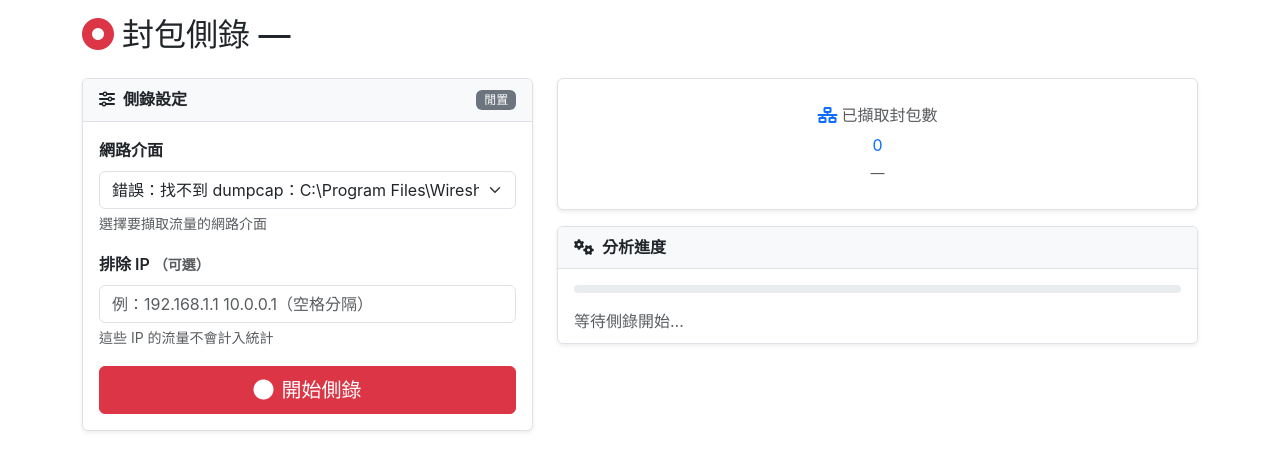
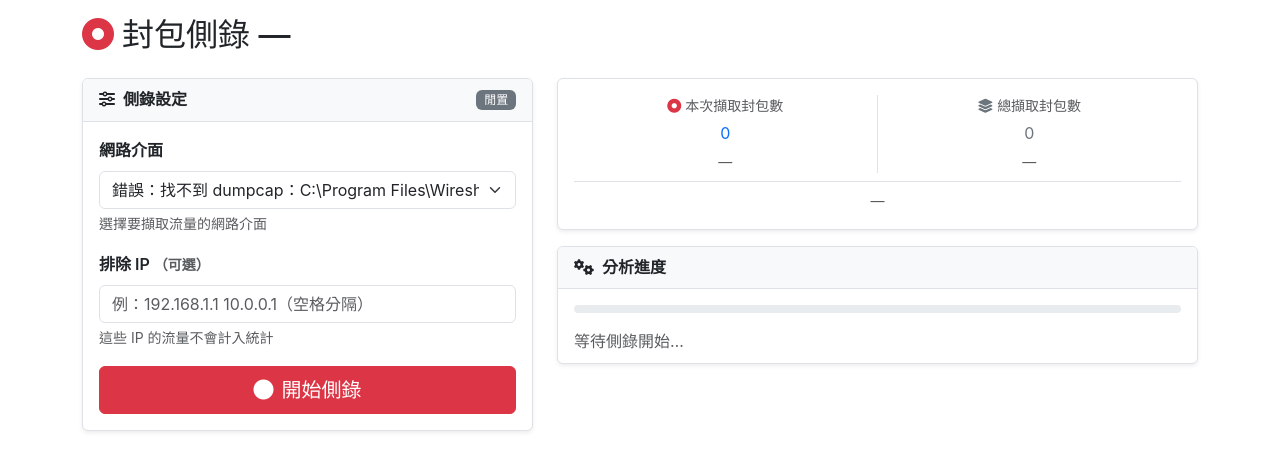
Before and after one commit to wolfheluo/NEW-PCAP-WEB, a Flask app: template templates/capture.html in a window 1280 px wide. Shown: the part 108-577 px from the top of the page. Run offline with Flask 3, Linux system fonts and the light colour scheme; the template is opened without the code that fills it, so the values that code supplies are empty; some libraries are stand-ins or nearby versions.

Commit message:
Enhance PCAP capture statistics tracking and UI display
- Added current and total packet count display in the UI.
- Implemented persistent storage for total packet statistics across sessions.
- Updated API responses to include current bytes and total PCAP bytes.
- Refactored packet count update logic to streamline data handling.

```diff
--- a/main.py
+++ b/main.py
@@ -249,7 +249,50 @@
                     current = capture_states[project_name].get('packet_count', 0)
                     if total > current:
                         capture_states[project_name]['packet_count'] = total
-                        socketio.emit('packet_count', {'project': project_name, 'count': total})
+
+        # 每輪都更新檔案大小（PCAP 持續增長，即使封包數未變也要推送）
+        all_pcaps = glob.glob(os.path.join(pcap_dir, '*.pcap'))
+        total_pcap_bytes = sum(os.path.getsize(f) for f in all_pcaps if os.path.isfile(f))
+        with capture_states_lock:
+            if project_name in capture_states:
+                pcap_prefix = capture_states[project_name].get('pcap_prefix', '')
+                current_bytes = sum(
+                    os.path.getsize(f) for f in all_pcaps
+                    if os.path.isfile(f) and (not pcap_prefix or os.path.basename(f).startswith(pcap_prefix))
+                )
+                current_count = capture_states[project_name].get('packet_count', 0)
+                socketio.emit('packet_count', {
+                    'project': project_name,
+                    'count': current_count,
+                    'current_bytes': current_bytes,
+                    'total_pcap_bytes': total_pcap_bytes,
+                })
+
+
+def _load_pcap_stats(project_name: str) -> dict:
+    """讀取專案累計封包統計（跨 session 持久化）"""
+    stats_path = os.path.join(get_project_dir(project_name), 'pcap_stats.json')
+    if os.path.exists(stats_path):
+        try:
+            with open(stats_path, 'r', encoding='utf-8') as f:
+                return json.load(f)
+        except Exception:
+            pass
+    return {'total_packets': 0}
+
+
+def _save_pcap_stats(project_name: str, delta_packets: int):
+    """將本次 session 封包數累加寫入 pcap_stats.json"""
+    if delta_packets <= 0:
+        return
+    try:
+        stats = _load_pcap_stats(project_name)
+        stats['total_packets'] = stats.get('total_packets', 0) + delta_packets
+        stats_path = os.path.join(get_project_dir(project_name), 'pcap_stats.json')
+        with open(stats_path, 'w', encoding='utf-8') as f:
+            json.dump(stats, f)
+    except Exception:
+        pass
 
 
 def _append_capture_log(project_name: str, msg: str, stage: str = ''):
@@ -530,6 +573,7 @@
             'filter_ips': filter_ips,
             'iface': iface_index,
             'analyzing': 0,
+            'pcap_prefix': f"{project_name}_{timestamp}",
         }
 
     threading.Thread(target=_read_dumpcap_stderr, args=(project_name, proc), daemon=True).start()
@@ -575,6 +619,12 @@
     with capture_states_lock:
         if project_name in capture_states:
             capture_states[project_name]['status'] = 'stopped'
+            final_packets = capture_states[project_name].get('packet_count', 0)
+        else:
+            final_packets = 0
+
+    # 將本次 session 封包數累加到持久化統計
+    _save_pcap_stats(project_name, final_packets)
 
     _append_capture_log(project_name, '側錄已停止，正在排入分析佇列…', 'stop')
     socketio.emit('capture_stopped', {'project': project_name})
@@ -583,15 +633,41 @@
 
 @app.route('/api/capture/status/<project_name>')
 def api_capture_status(project_name):
+    pcap_dir = get_pcap_dir(project_name)
+    all_pcaps = glob.glob(os.path.join(pcap_dir, '*.pcap'))
+    total_pcap_bytes = sum(os.path.getsize(f) for f in all_pcaps if os.path.isfile(f))
+    saved_stats = _load_pcap_stats(project_name)
+    saved_total_packets = saved_stats.get('total_packets', 0)
+
     with capture_states_lock:
         state = capture_states.get(project_name)
+
     if not state:
-        return jsonify({'status': 'idle', 'packet_count': 0, 'analyzing': 0})
+        return jsonify({
+            'status': 'idle', 'packet_count': 0, 'analyzing': 0,
+            'current_bytes': 0,
+            'total_pcap_bytes': total_pcap_bytes,
+            'total_packets': saved_total_packets,
+        })
+
+    pcap_prefix = state.get('pcap_prefix', '')
+    current_bytes = sum(
+        os.path.getsize(f) for f in all_pcaps
+        if os.path.isfile(f) and (not pcap_prefix or os.path.basename(f).startswith(pcap_prefix))
+    )
+    current_packets = state['packet_count']
+    status = state['status']
+    # 若仍在側錄中，total 加上本次尚未持久化的封包數；若已停止，已在 stop 時寫入
+    total_packets = saved_total_packets + (current_packets if status in ('capturing', 'stopping') else 0)
+
     return jsonify({
-        'status': state['status'],
-        'packet_count': state['packet_count'],
+        'status': status,
+        'packet_count': current_packets,
         'started_at': state.get('started_at', ''),
         'analyzing': state.get('analyzing', 0),
+        'current_bytes': current_bytes,
+        'total_pcap_bytes': total_pcap_bytes,
+        'total_packets': total_packets,
     })
 
 
--- a/templates/capture.html
+++ b/templates/capture.html
@@ -120,10 +120,24 @@
     <div class="col-lg-7">
         <!-- 封包計數 -->
         <div class="card mb-3">
-            <div class="card-body text-center py-4">
-                <div class="text-muted mb-1"><i class="fas fa-network-wired me-1"></i>已擷取封包數</div>
-                <div class="packet-counter text-primary" id="packetCount">0</div>
-                <div class="text-muted small mt-1" id="captureTimer">—</div>
+            <div class="card-body py-3">
+                <div class="row text-center g-0">
+                    <div class="col-6 border-end">
+                        <div class="text-muted small mb-1">
+                            <i class="fas fa-circle-dot text-danger me-1"></i>本次擷取封包數
+                        </div>
+                        <div class="packet-counter text-primary" id="currentPacketCount">0</div>
+                        <div class="text-muted small mt-1" id="currentBytes">—</div>
+                    </div>
+                    <div class="col-6">
+                        <div class="text-muted small mb-1">
+                            <i class="fas fa-layer-group text-secondary me-1"></i>總擷取封包數
+                        </div>
+                        <div class="packet-counter text-secondary" id="totalPacketCount">0</div>
+                        <div class="text-muted small mt-1" id="totalBytes">—</div>
+                    </div>
+                </div>
+                <div class="text-muted small text-center border-top mt-2 pt-2" id="captureTimer">—</div>
             </div>
         </div>
 
@@ -224,6 +238,7 @@
     fetch(`/api/capture/status/${PROJECT_NAME}`)
         .then(r => r.json())
         .then(data => {
+            updateStats(data);
             if (data.status === 'capturing') {
                 setCapturingUI(data.packet_count);
                 captureStartTime = data.started_at ? new Date(data.started_at) : new Date();
@@ -301,7 +316,7 @@
     badge.className = 'badge bg-danger status-badge';
     badge.textContent = '側錄中';
     document.getElementById('captureCard').classList.add('capturing');
-    if (count !== null) updatePacketCount(count);
+    if (count !== null) updateStats({packet_count: count});
 }
 
 function setStoppedUI(count) {
@@ -313,7 +328,7 @@
     badge.className = 'badge bg-secondary status-badge';
     badge.textContent = '已停止';
     document.getElementById('captureCard').classList.remove('capturing');
-    if (count !== null) updatePacketCount(count);
+    if (count !== null) updateStats({packet_count: count});
 }
 
 function showAnalyzing(show) {
@@ -329,8 +344,23 @@
     }
 }
 
-function updatePacketCount(n) {
-    document.getElementById('packetCount').textContent = n.toLocaleString();
+function updateStats(data) {
+    const count = data.packet_count ?? data.count ?? 0;
+    document.getElementById('currentPacketCount').textContent = count.toLocaleString();
+    if (data.current_bytes != null)
+        document.getElementById('currentBytes').textContent = formatBytes(data.current_bytes);
+    if (data.total_packets != null)
+        document.getElementById('totalPacketCount').textContent = data.total_packets.toLocaleString();
+    if (data.total_pcap_bytes != null)
+        document.getElementById('totalBytes').textContent = formatBytes(data.total_pcap_bytes);
+}
+
+function formatBytes(bytes) {
+    if (!bytes || bytes === 0) return '0 B';
+    const units = ['B', 'KB', 'MB', 'GB', 'TB'];
+    let i = 0;
+    while (bytes >= 1024 && i < units.length - 1) { bytes /= 1024; i++; }
+    return bytes.toFixed(i === 0 ? 0 : 1) + ' ' + units[i];
 }
 
 // ─── 計時器 ────────────────────────────────────
@@ -368,13 +398,18 @@
 // ─── Socket.IO 事件 ────────────────────────────
 socket.on('packet_count', data => {
     if (data.project !== PROJECT_NAME) return;
-    updatePacketCount(data.count);
+    updateStats(data);
 });
 
 socket.on('capture_stopped', data => {
     if (data.project !== PROJECT_NAME) return;
     setStoppedUI(null);
     stopTimer();
+    // 重新 poll 一次以取得最新總計（含已寫入 pcap_stats.json 的數值）
+    fetch(`/api/capture/status/${PROJECT_NAME}`)
+        .then(r => r.json())
+        .then(d => updateStats(d))
+        .catch(() => {});
 });
 
 socket.on('analysis_progress', data => {
```
